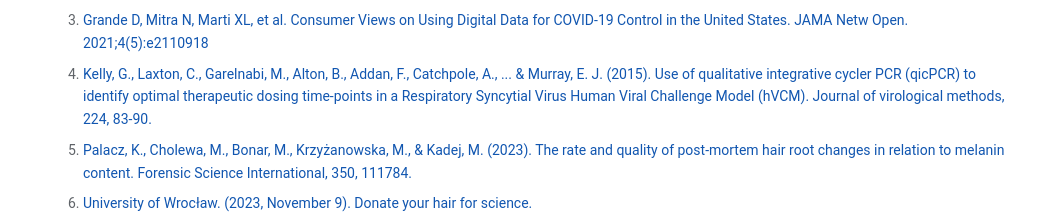
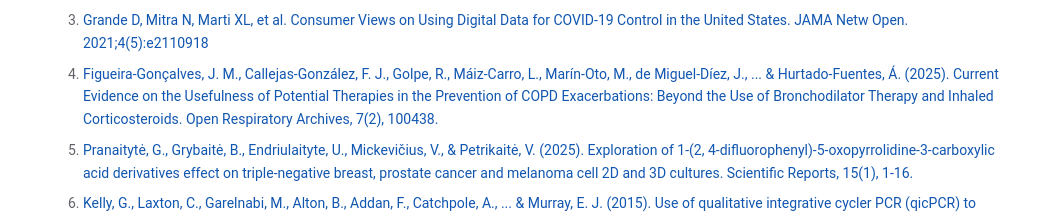
Before and after one commit to yourselftoscience/yourselftoscience.org, a Next.js app: page / in a window 1280 px wide. Shown: the part 2520-2737 px from the top of the page, without its empty margins (243-1280 px from the left). Built offline with nearby package versions, Linux system fonts and the light colour scheme.

Commit message:
feat: update ECTIN Poland resource in CSV, JSON, and resources.js to include citations for recent studies; enhance data comprehensiveness

```diff
--- a/src/data/resources.js
+++ b/src/data/resources.js
@@ -166,6 +166,16 @@ const rawResources = [
     countries: ['European Union'],
     countryCodes: ['EU'],
     compensationType: 'mixed',
+    citations: [
+      {
+        title: 'Figueira-Gonçalves, J. M., Callejas-González, F. J., Golpe, R., Máiz-Carro, L., Marín-Oto, M., de Miguel-Díez, J., ... & Hurtado-Fuentes, Á. (2025). Current Evidence on the Usefulness of Potential Therapies in the Prevention of COPD Exacerbations: Beyond the Use of Bronchodilator Therapy and Inhaled Corticosteroids. Open Respiratory Archives, 7(2), 100438.',
+        link: 'https://doi.org/10.1016/j.opresp.2025.100438'
+      },
+      {
+        title: 'Pranaitytė, G., Grybaitė, B., Endriulaityte, U., Mickevičius, V., & Petrikaitė, V. (2025). Exploration of 1-(2, 4-difluorophenyl)-5-oxopyrrolidine-3-carboxylic acid derivatives effect on triple-negative breast, prostate cancer and melanoma cell 2D and 3D cultures. Scientific Reports, 15(1), 1-16.',
+        link: 'https://doi.org/10.1038/s41598-025-02106-8'
+      },
+    ]
   },
   {
     id: 'curewiki',
```
Also changed, not shown: public/resources.json (+11 -1 lines), public/resources.csv, 1 other file (tests, documents, lock files or other folders).
